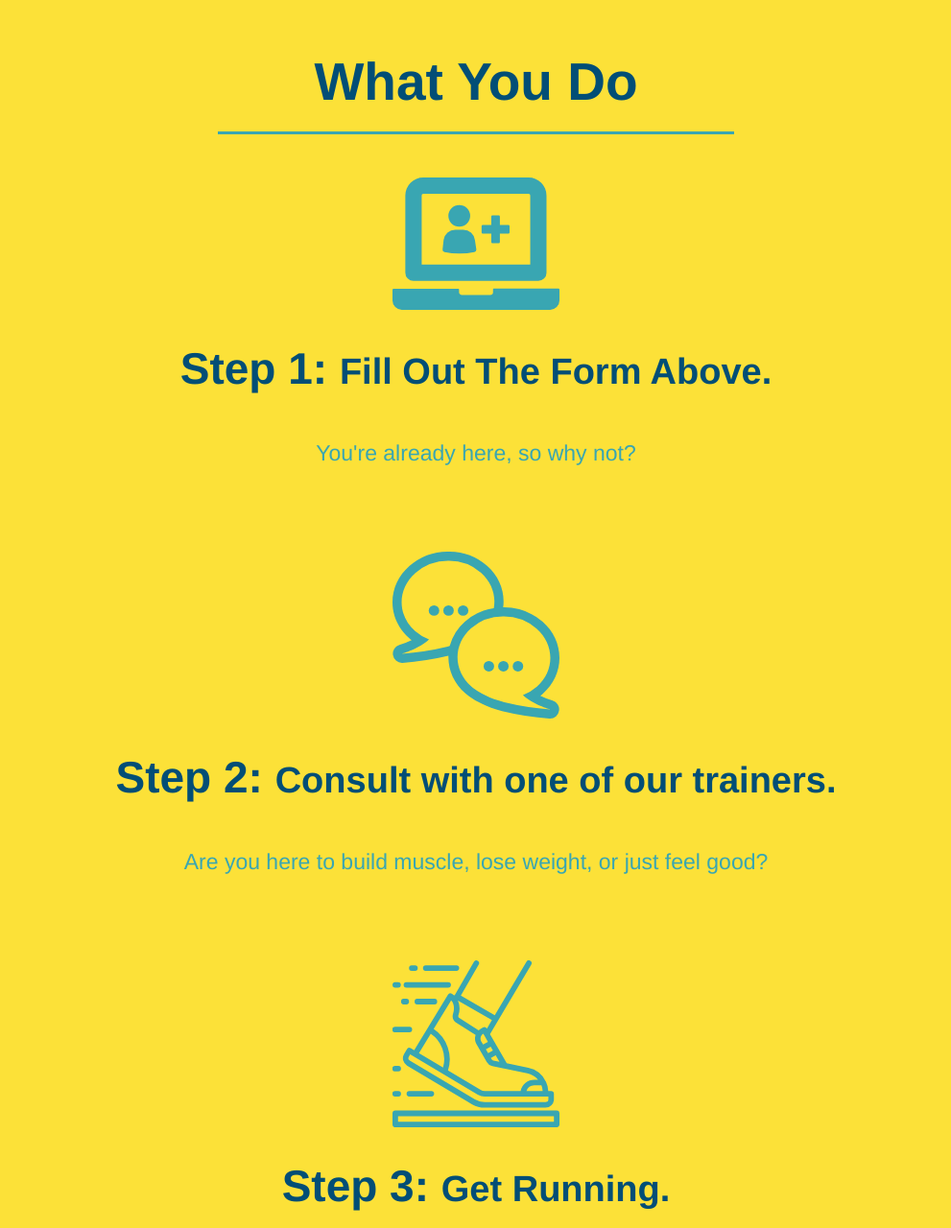
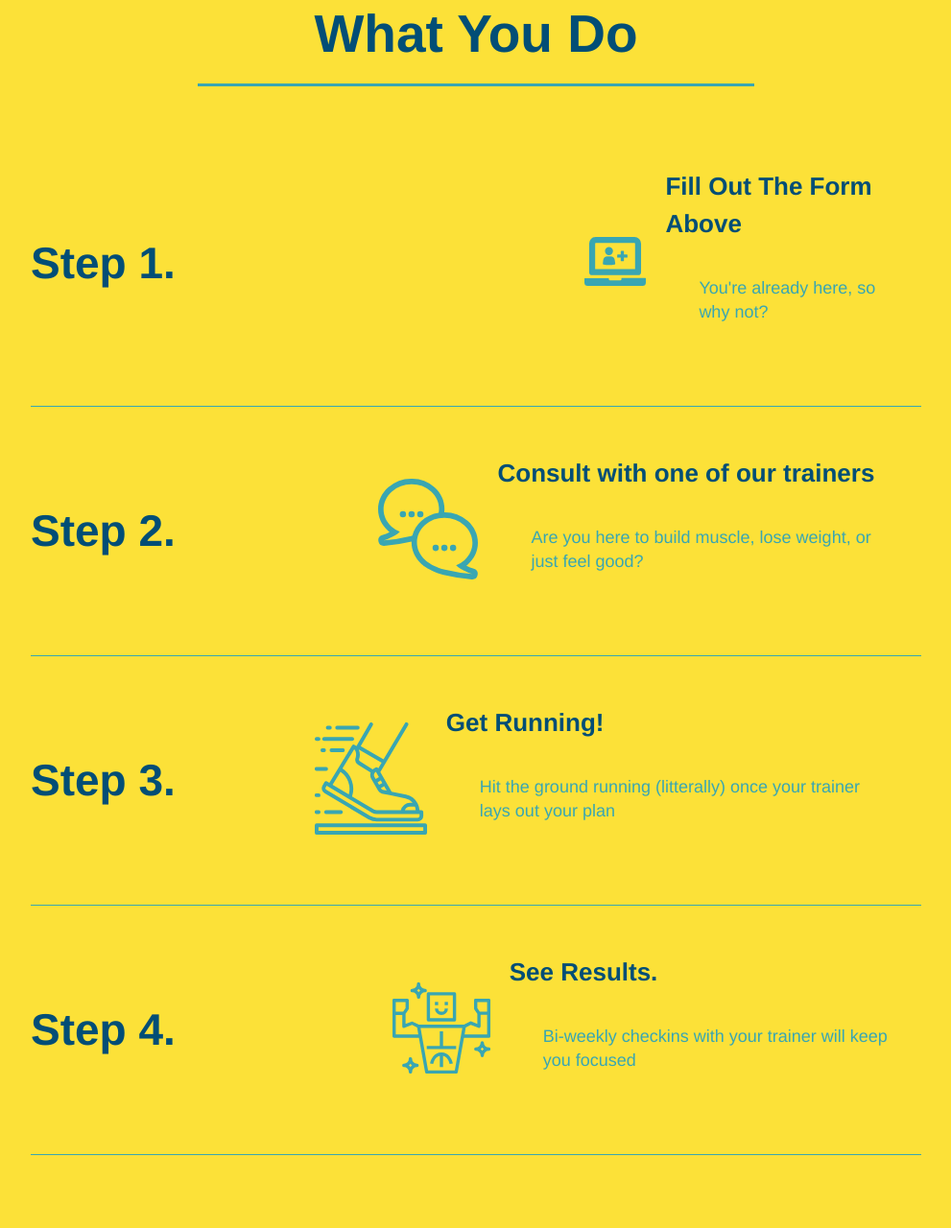
Before and after one commit to Cokerlund/Run-Buddy, a plain HTML site: page index.html in a window 1280 px wide. Shown: the part 1393-2673 px from the top of the page at 96% size, without its empty margins (144-1135 px from the left). Drawn offline with Linux system fonts and the light colour scheme.

Commit message:
add flexbox to the steps

```diff
--- a/assets/css/style.css
+++ b/assets/css/style.css
@@ -186,9 +186,6 @@ section {
   margin: 0 5px
 }
 
-.intro {
-  text-align: center;
-}
 
 .inro p {
   line-height: 1.7;
@@ -196,20 +193,21 @@ section {
   width: 80%;
   font-size: 20px;
   margin: 0 auto;
+  text-align: center;
 }
 
 .steps {
-  text-align: center;
   background: #fce138;
 }
 
 .section-title {
   font-size: 55px;
   color: #024e76;
-  margin-bottom: 35px;
-  padding: 0 100px 20px 100px;
-  display: inline-block;
   border-bottom: 3px solid;
+  padding-bottom: 20px;
+  text-align: center;
+  margin: 0 auto 35px auto;
+  width: 50%;
 }
 
 .primary-border {
@@ -220,32 +218,34 @@ section {
   border-color: #39a6b2;
 }
 
-.steps div {
-  margin-bottom: 80px;
+.step h3 {
+  color: #024e76;
+  font-size: 46px;
+  flex: 1 30%;
 }
 
-.steps img {
-  width: 15%;
-  margin: 10px 0;
+.step-info {
+  display: flex;
+  flex-wrap: wrap;
+  align-items: center;
 }
 
-.steps h3 {
-  color: #024e76;
-  font-size: 46px;
-  margin-top: 10px;
+.step-text p {
+  color:#39a6b2;
+  font-size: 18px;
 }
 
-.steps p {
-  color:#39a6b2;
-  font-size: 23px;
+.step-img {
+  flex: 1 12%;
+  margin-right: 20px;
 }
 
-.steps span {
-  font-size: 38px;
+.step-text {
+  flex: 12;
 }
 
-.trainers {
-  text-align: center;
+.step-img img {
+  max-width: 100%;
 }
 
 .trainer {
@@ -295,9 +295,7 @@ section {
 
 /* REACH OUT STYLES START*/
 .contact {
-  text-align: center;
   background: #024e76;
-
 }
 
 .contact h2 {
@@ -341,3 +339,24 @@ section {
   justify-content: space-between;
   flex-wrap: wrap;
 }
+
+.flex-row {
+  display: flex;
+}
+
+.step-text h4 {
+  font-size: 26px;
+  line-height: 1.5;
+  color: #024e76;
+}
+
+.step {
+  margin: 50px auto;
+  padding-bottom: 50px;
+  width: 80%;
+  border-bottom: 1px solid #39a6b2;
+  display: flex;
+  flex-wrap: wrap;
+  align-items: center;
+  justify-content: space-between;
+}
--- a/index.html
+++ b/index.html
@@ -65,48 +65,87 @@
     </form>
   </section>
   <!-- end hero -->
+
   <!--"What We Do" section-->
   <section id ="what-we-do" class="intro">
-    <h2 class="section-title primary-border">What We Do</h2>
+    <div class = "flex-row">
+    <h2 class="section-title primary-border">
+      What We Do
+    </h2>
+  </div>
+  <div class="flex-row">
     <p>
       butcher selfies chambray shabby chic gentrify readymade yr Echo Park XOXO Tumbler normcore Banksy trade Blue Bottle chollwave you have probably heard of them single origin coffee Vice fanny pack fixie Odd Future WG Austin Fingerstache pickled twee synth Wes Anderson Thundercats viral bitters flannel meggings narwhal Marfa Schlitz sustainable Intelligentsia umami deep v craft
     </p>
+  </div>
     </section>
 
   <!-- "what you do" section-->
   <section id ="what-you-do" class="steps">
+    <div class = "flex-row">
     <h2 class="section-title secondary-border">What You Do</h2>
+    </div>
 
-    <div>
-      <img src="assets/Image/step-1.svg" alt="" />
-      <h3>Step 1: <span>Fill Out The Form Above.</span></h3>
+    <div class="step">
+      <h3>Step 1.</h3>
+      <div class="step-info">
+        <div class="step-img">
+          <img src="./assets/Image/step-1.svg" alt="" />
+        </div>
+        <div class="step-text">
+          <h4>Fill Out The Form Above</h4>
           <p>You're already here, so why not?</p>
         </div>
+      </div>
+    </div>
 
-    <div>
+    <div class="step">
+      <h3>Step 2.</h3>
+      <div class="step-info">
+        <div class="step-img">
           <img src="assets/Image/step-2.svg" alt="" />
-      <h3>Step 2: <span>Consult with one of our trainers.</span></h3>
+        </div>
+        <div class="step-text">
+          <h4>Consult with one of our trainers</h4>
           <p>Are you here to build muscle, lose weight, or just feel good?</p>
         </div>
+      </div>
+    </div>
 
-    <div>
+    <div class="step">
+      <h3>Step 3.</h3>
+      <div class="step-info">
+        <div class="step-img">
         <img src="assets/Image/step-3.svg" alt="" />
-      <h3>Step 3: <span>Get Running.</span></h3>
+        </div>
+        <div class="step-text">
+         <h4>Get Running!</h4>
          <p>Hit the ground running (litterally) once your trainer lays out your plan</p>
       </div>
+     </div>
+    </div>
 
-    <div>
+    <div class="step">
+      <h3>Step 4.</h3>
+      <div class="step-info">
+        <div class="step-img">
         <img src="assets/Image/step-4.svg" alt="" />
-      <h3>Step 4: <span> See Results.</span></h3>
-      <p>Bi-weekly chckins with your trainer will keep you focused</p>
+        </div>
+        <div class="step-text">
+         <h4> See Results.</h4>
+         <p>Bi-weekly checkins with your trainer will keep you focused</p>
+        </div>
+      </div>
     </div>
   </section>
 
    <!-- "meet the trainers" section-->
    <section id="your-trainers" class="trainers">
+    <div class ="flex-row">
     <h2 class="section-title primary-border">
       Meet The Trainers
     </h2>
+    </div>
     <article class="trainer">
       <img src="./assets/image/trainer-1.jpg" alt="Arron Stephens in his workout clothes, ready to pump iron" />
       <div class="trainer-bio text left">
@@ -148,7 +187,9 @@
 
    <!-- "Reach Out" section-->
    <section id="reach-out" class="contact">
+     <div class="flex-row">
     <h2 class="section-title secondary-border"> Reach Out</h2>
+   </div>
     <div class="contact-info">
       <div class="contact-form">
         <h3>Contact Us</h3>
```
Lines whose indentation alone changed are shown as unchanged.
